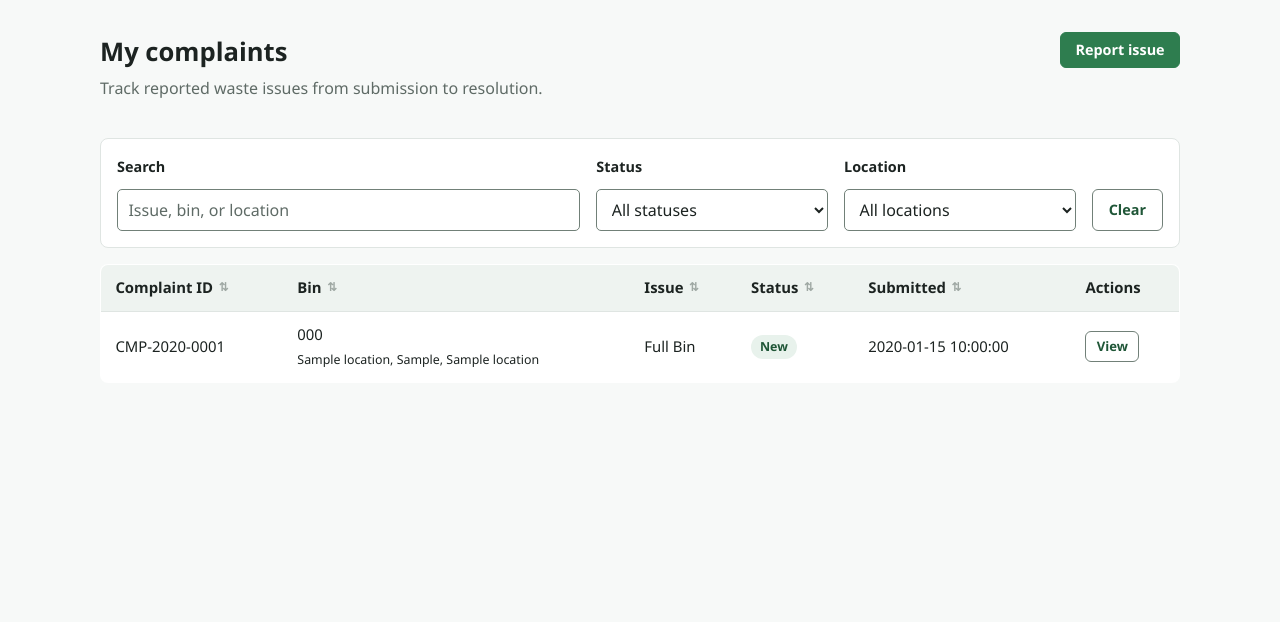
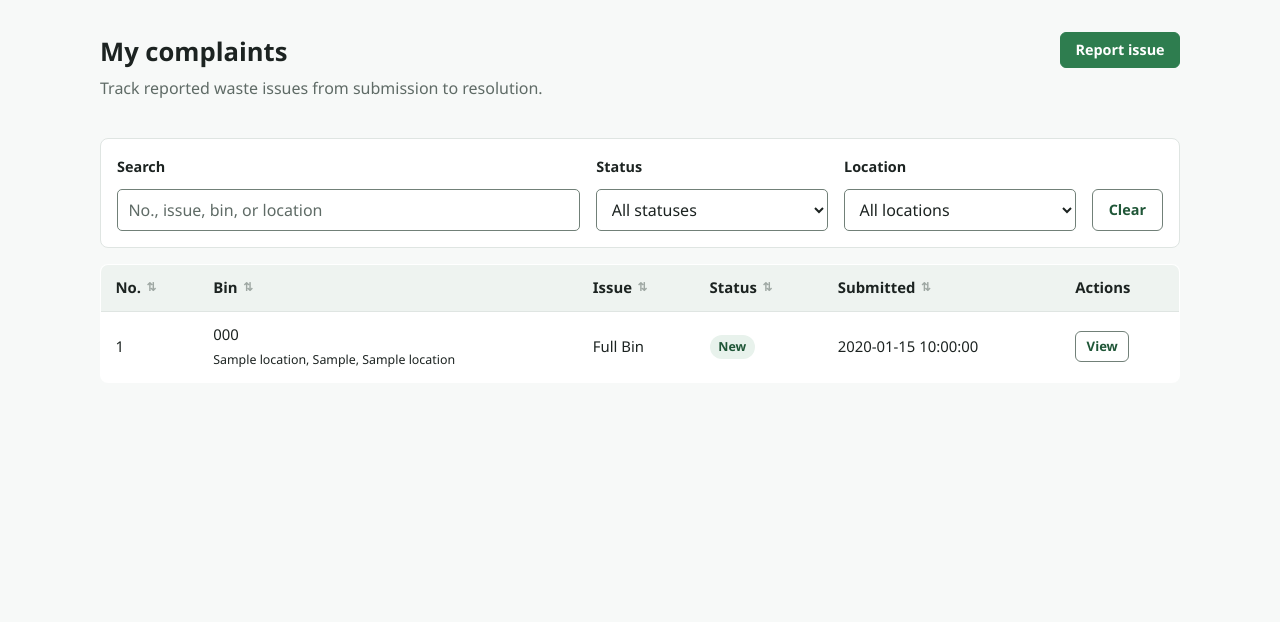
Before and after one commit to tanbl123/Integrative-Programming-Assignment, a PHP site: page /EcoCampus/complaint in a window 1280 px wide. Shown: the part 69-691 px from the top of the page. Run offline with PHP 8.4, Linux system fonts and the light colour scheme; the visitor is signed in with stand-in values (Sample User, id 1); tables that the repository leaves empty hold one stand-in row (values such as "Sample post").

Commit message:
Show the complaint number plainly instead of a derived CMP code
complaint_id is AUTO_INCREMENT, so MySQL already guarantees the number is
unique within the table and never reissued. Dressing it up as CMP-2026-0008
implied a second identifier that the database does not hold, which is the
opposite of what a reader needs: two ways of naming one row, only one of them
real.

The listing now prints the key under a No. heading and the search box accepts
either 8 or #8. getReference() is replaced by getNumber(), which returns #8 for
the places where the number sits inside a sentence - flash messages, the page
title, the duplicate remark and the observers' notification titles.

Sorting the column stays correct: the comparison already passed numeric:true to
localeCompare, so 2, 8, 9, 10 orders as numbers and not as text.

Co-Authored-By: Claude Opus 5 <noreply@anthropic.com>
Claude-Session: https://claude.ai/code/session_019v3MtxJvs9ip2gfPoEELzi

```diff
--- a/app/controllers/ComplaintController.php
+++ b/app/controllers/ComplaintController.php
@@ -60,7 +60,7 @@ class ComplaintController extends Controller
                 $_POST,
                 $_FILES['attachment'] ?? null
             );
-            Flash::set('success', 'Complaint ' . $complaint->getReference() . ' was submitted.');
+            Flash::set('success', 'Complaint ' . $complaint->getNumber() . ' was submitted.');
             $this->redirect('complaint/show/' . $complaint->getKey());
         } catch (ValidationException $error) {
             http_response_code(422);
@@ -170,7 +170,7 @@ class ComplaintController extends Controller
             $kept = Complaint::find((int) $keepId);
             Flash::set('success', $rejected . ' duplicate report'
                 . ($rejected === 1 ? '' : 's')
-                . ' rejected. Complaint ' . ($kept?->getReference() ?? '#' . (int) $keepId)
+                . ' rejected. Complaint ' . ($kept?->getNumber() ?? '#' . (int) $keepId)
                 . ' remains open, and every reporter has been notified.');
             $this->redirect('complaint');
         } catch (ValidationException $error) {
@@ -249,7 +249,7 @@ class ComplaintController extends Controller
             : $binClient->getBinInfo((int) $complaint->getBin()->getKey());
 
         return [
-            'title'               => 'Complaint ' . $complaint->getReference(),
+            'title'               => 'Complaint ' . $complaint->getNumber(),
             'complaint'           => $complaint,
             'attachments'         => $complaint->getAttachments(),
             'history'             => $complaint->getHistory(),
--- a/app/models/Complaint.php
+++ b/app/models/Complaint.php
@@ -75,33 +75,25 @@ class Complaint extends Model
     }
 
     /**
-     * Human-readable complaint reference, for example CMP-2026-0007.
+     * The complaint's number as a sentence refers to it, for example #7.
      *
-     * The Bin module pairs an integer primary key with a readable bin_code;
-     * this is the same idea for complaints, except that complaints are created
-     * by the system rather than entered by an administrator, so the code is
-     * derived from the key rather than stored beside it. Deriving it means the
-     * two can never drift apart and no migration is needed.
+     * complaint_id is an AUTO_INCREMENT key, so MySQL has already guaranteed
+     * that the number is unique within the table and is never reissued. The
+     * number shown to a user is therefore that key and nothing else: there is
+     * no second identifier to keep in step with it, and no migration behind
+     * it. The listing prints the bare key under a No. heading; this method
+     * adds the # for the places where the number appears inside a sentence.
      *
-     * The database keeps the integer key, so every foreign key that points at
-     * a complaint - attachments, status history, notifications and the
-     * Scheduling module's source_complaint_id - is untouched.
-     *
-     * Note that this is presentation, not protection. Another reporter cannot
-     * reach a complaint by guessing an id: ComplaintService::findVisible()
-     * refuses it on authorisation, which is what actually prevents
-     * enumeration.
+     * Note that showing the key is presentation, not protection. Another
+     * reporter cannot reach a complaint by guessing a number:
+     * ComplaintService::findVisible() refuses it on authorisation, which is
+     * what actually prevents enumeration.
      */
-    public function getReference(): string
+    public function getNumber(): string
     {
         $id = $this->getKey();
-        if ($id === null) {
-            return 'CMP-NEW';
-        }
-        $created = (string) $this->get('created_at');
-        $year = $created !== '' ? substr($created, 0, 4) : date('Y');
 
-        return sprintf('CMP-%s-%04d', $year, $id);
+        return $id === null ? 'not yet saved' : '#' . $id;
     }
 
     public function getReporterId(): int { return (int) $this->get('reporter_id'); }
@@ -135,10 +127,9 @@ class Complaint extends Model
             $clause = 'c.description LIKE ? OR c.complaint_type LIKE ? OR b.bin_code LIKE ?';
             array_push($params, $like, $like, $like);
 
-            // A reference such as CMP-2026-0007, or a bare #7, should find the
-            // complaint it names. The code is derived from the key rather than
-            // stored, so the key is recovered from it and matched directly.
-            if (preg_match('/^\s*(?:CMP-\d{4}-|#)?0*(\d+)\s*$/i', $query, $found) === 1) {
+            // A number the user typed, as 7 or as #7, should find the
+            // complaint it names rather than being matched as free text.
+            if (preg_match('/^\s*#?0*(\d+)\s*$/', $query, $found) === 1) {
                 $clause .= ' OR c.complaint_id = ?';
                 $params[] = (int) $found[1];
             }
--- a/app/services/ComplaintService.php
+++ b/app/services/ComplaintService.php
@@ -157,10 +157,10 @@ class ComplaintService
                 'complaint' => 'Choose which report to keep from this group.']);
         }
 
-        $keptReference = '#' . $keepId;
+        $keptNumber = '#' . $keepId;
         foreach ($group as $complaint) {
             if ((int) $complaint->getKey() === $keepId) {
-                $keptReference = $complaint->getReference();
+                $keptNumber = $complaint->getNumber();
             }
         }
 
@@ -172,7 +172,7 @@ class ComplaintService
             $this->updateStatus(
                 (int) $complaint->getKey(),
                 Complaint::STATUS_REJECTED,
-                'Duplicate of complaint ' . $keptReference . '.',
+                'Duplicate of complaint ' . $keptNumber . '.',
                 $administrator
             );
             $rejected++;
--- a/app/services/ComplaintStatusSubject.php
+++ b/app/services/ComplaintStatusSubject.php
@@ -75,16 +75,16 @@ class ComplaintNotificationObserver implements ComplaintObserver
 
         if ($oldStatus === null) {
             $role  = User::ROLE_ADMIN;
-            $title = 'New complaint ' . $complaint->getReference() . ' - ' . $complaint->getType();
+            $title = 'New complaint ' . $complaint->getNumber() . ' - ' . $complaint->getType();
             $body  = 'A new ' . $complaint->getType() . ' issue was reported for ' . $binCode . '.';
         } elseif (in_array($newStatus, [Complaint::STATUS_RESOLVED, Complaint::STATUS_REJECTED], true)) {
             $role  = User::ROLE_REPORTER;
-            $title = 'Complaint ' . $complaint->getReference() . ' ' . strtolower($newStatus);
+            $title = 'Complaint ' . $complaint->getNumber() . ' ' . strtolower($newStatus);
             $body  = 'Your report about ' . $binCode . ' was marked ' . $newStatus . '.'
                    . ($remarks !== null && $remarks !== '' ? ' Remarks: ' . $remarks : '');
         } else {
             $role  = User::ROLE_ADMIN;
-            $title = 'Complaint ' . $complaint->getReference() . ' moved to ' . $newStatus;
+            $title = 'Complaint ' . $complaint->getNumber() . ' moved to ' . $newStatus;
             $body  = 'Status changed from ' . (string) $oldStatus . ' to ' . $newStatus . ' for ' . $binCode . '.';
         }
 
--- a/app/views/complaint/index.php
+++ b/app/views/complaint/index.php
@@ -45,7 +45,7 @@
                         <table class="table">
                             <thead>
                                 <tr>
-                                    <th>Keep</th><th>Complaint ID</th><th>Reporter</th>
+                                    <th>Keep</th><th>No.</th><th>Reporter</th>
                                     <th>Reason given</th><th>Status</th><th>Submitted</th><th>Actions</th>
                                 </tr>
                             </thead>
@@ -60,7 +60,7 @@
                                             <?= (int) $item->getKey() === $group['keepId'] ? 'checked' : '' ?>
                                             aria-label="Keep complaint #<?= (int) $item->getKey() ?>">
                                     </td>
-                                    <td><?= e($item->getReference()) ?></td>
+                                    <td><?= (int) $item->getKey() ?></td>
                                     <td><?= e($item->getReporter()?->getFullName() ?? 'Unknown') ?></td>
                                     <?php /* Each reporter described the issue in their own words. The
                                             administrator needs them side by side to judge which report
@@ -95,7 +95,7 @@
             name="q"
             id="complaintSearch"
             value="<?= e($filters['query']) ?>"
-            placeholder="Issue, bin, or location"
+            placeholder="No., issue, bin, or location"
             >
     </div>
 
@@ -134,7 +134,7 @@
     <table class="table" id="complaintsTable">
         <thead>
             <tr>
-                <th><button type="button" class="sort-header" data-column="0">Complaint ID</button></th>
+                <th><button type="button" class="sort-header" data-column="0">No.</button></th>
                 <th><button type="button" class="sort-header" data-column="1">Bin</button></th>
                 <th><button type="button" class="sort-header" data-column="2">Issue</button></th>
                 <th><button type="button" class="sort-header" data-column="3">Status</button></th>
@@ -154,7 +154,7 @@
                     class="complaint-row"
                     data-search="<?=
                     e(mb_strtolower(
-                                    $complaint->getReference() . ' ' .
+                                    $complaint->getNumber() . ' ' .
                                     ($bin?->getBinCode() ?? '') . ' ' .
                                     ($location?->getFullLabel() ?? '') . ' ' .
                                     $complaint->getType()
@@ -163,7 +163,7 @@
                     data-status="<?= e($complaint->getStatus()) ?>"
                     data-location="<?= e((string) ($location?->getKey() ?? '')) ?>"
                     >
-                    <td><?= e($complaint->getReference()) ?></td>
+                    <td><?= (int) $complaint->getKey() ?></td>
 
                     <td>
     <?= e($bin?->getBinCode() ?? 'Unknown') ?><br>
--- a/app/views/complaint/show.php
+++ b/app/views/complaint/show.php
@@ -17,7 +17,7 @@ $removeConfirm = $isAdmin
 
 <div class="page-heading">
     <div>
-        <p class="eyebrow"><?= e($complaint->getReference()) ?></p>
+        <p class="eyebrow">Complaint <?= e($complaint->getNumber()) ?></p>
         <h1><?= e($complaint->getType()) ?></h1>
         <p class="lead">
             <?= e($complaint->getBin()?->getBinCode() ?? 'Unknown bin') ?>
```
